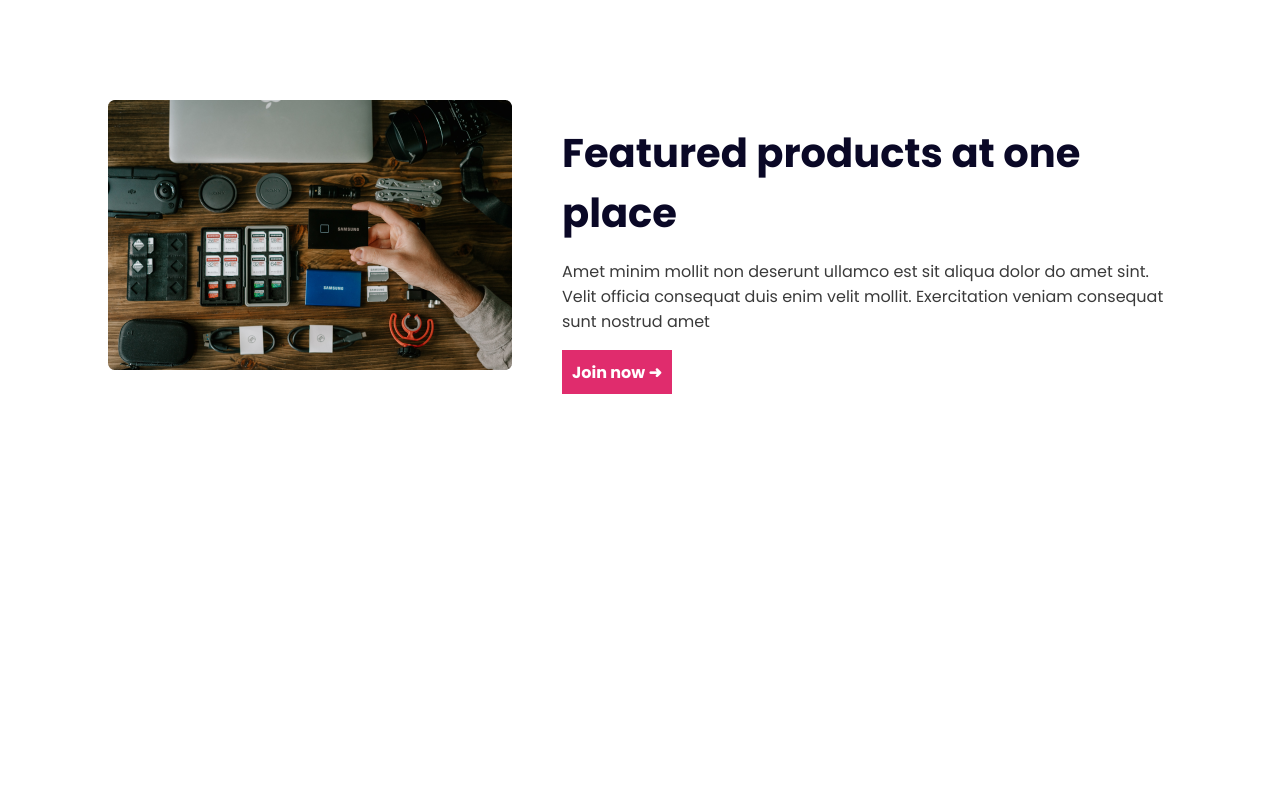
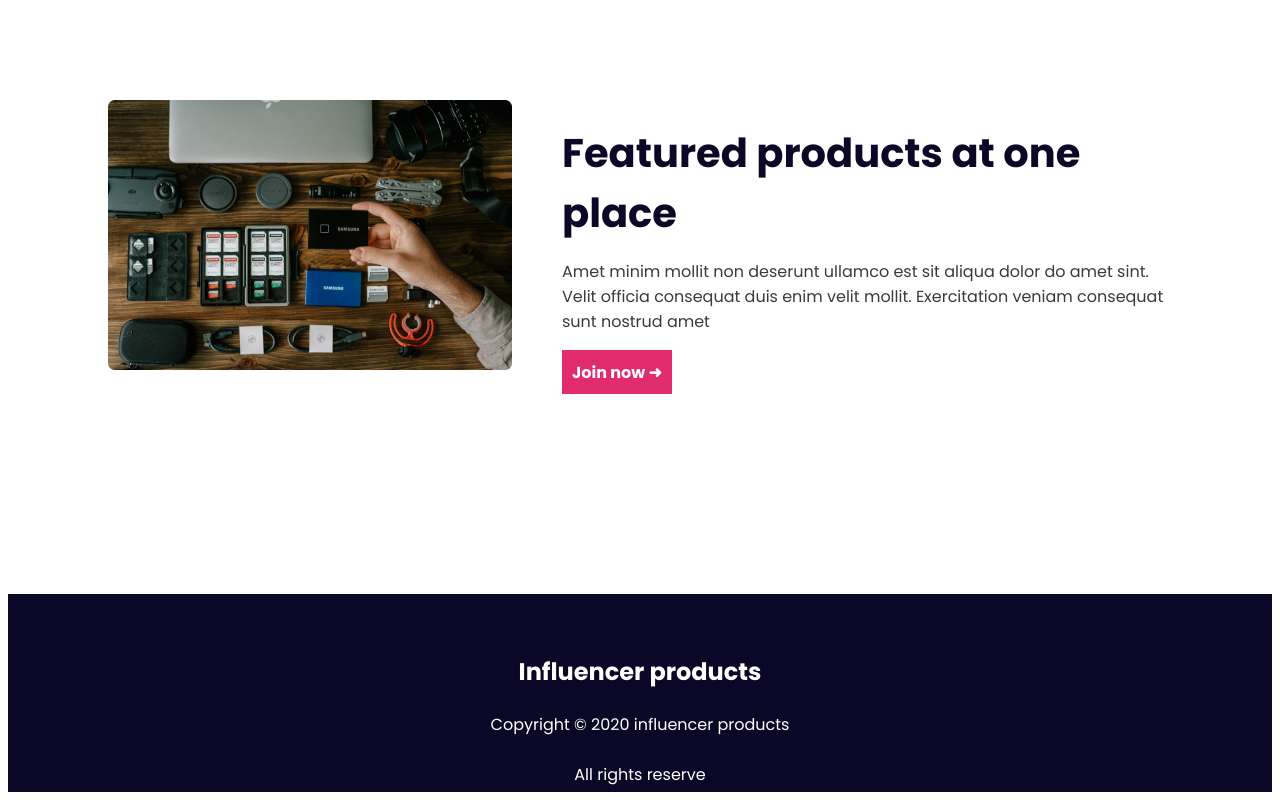
Before and after one commit to shahjalal-mahmud/day3, a plain HTML site: page index.html in a window 1280 px wide. Shown: the part 2564-3364 px from the top of the page. Before the commit the page ends 3158 px from the top, so only its background shows below. Drawn offline with Linux system fonts and the light colour scheme.

Commit message:
added footer

```diff
--- a/index.html
+++ b/index.html
@@ -130,7 +130,13 @@
             <button class="btn-join"><a href="">Join now ➜</a></button>
         </div>
     </section>
-
+    <footer>
+        <div>
+            <h5>Influencer products</h5>
+            <p>Copyright © 2020 influencer products</p>
+            <p>All rights reserve</p>
+        </div>
+    </footer>
 </body>
 
 </html>
--- a/styles/style.css
+++ b/styles/style.css
@@ -196,3 +196,43 @@ button a {
     font-weight: bold;
 
 }
+footer{
+    background-color: rgba(10, 8, 38, 1);
+    max-height: 211px;
+    width: 100%;
+    color: white;
+}
+footer > div{
+    display: flex;
+    flex-direction: column;
+    justify-content: center;
+    align-items: center;
+    gap: 20px;
+}
+footer > div > h5{
+    font-size: 1.5rem;
+    font-weight: bold;
+    margin-top: 60px;
+    margin-bottom: 3px;
+}
+footer > div > p{
+    margin-top: 0;
+    margin-bottom: 5px;
+    text-align: center;
+}
+/* .social-icon{
+    display: flex;
+    flex-direction: row;
+    justify-content: space-between;
+    align-items: center;
+    margin: 100px;
+    max-width: 176px;
+    max-height: 76px;
+}
+.social-icon > div{
+    max-width: 32px;
+    max-height: 32px;
+}
+.social-icon > div> img{
+    width: 100%; */
+/* } */
```
Also changed, not shown: icon/fb.png (added), icon/insta.jfif (added), icon/twiter.jpg (added), icon/youtube.png (added).
